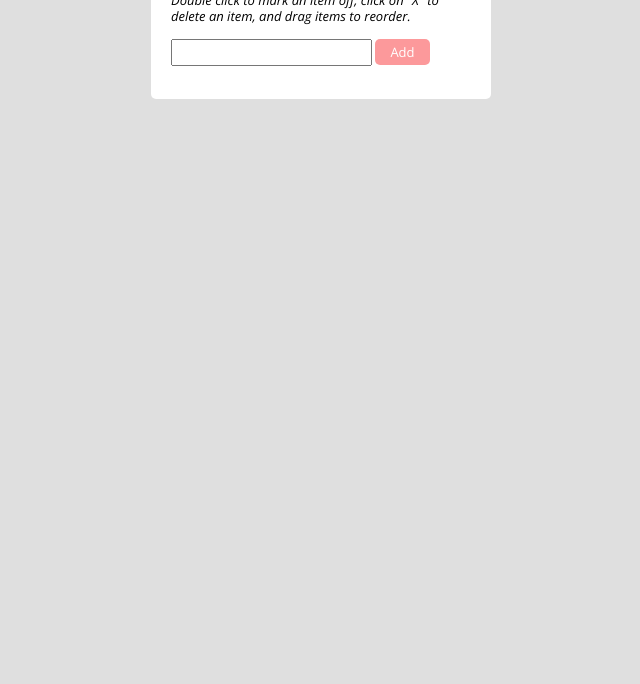
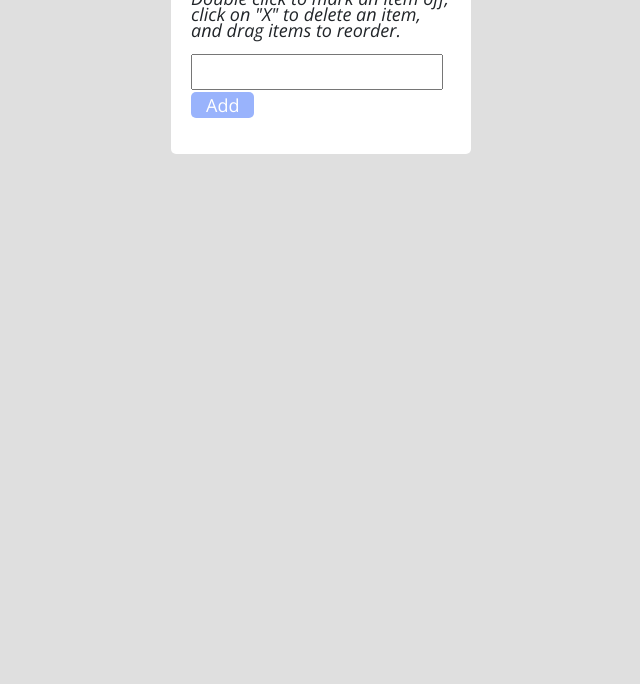
Before and after one commit to Jazzyspoon/CF--to-do-list, a plain HTML site: page index.html in a window 1280 px wide. Shown: the part 116-800 px from the top of the page, without its empty margins (319-959 px from the left). Drawn offline with nearby package versions, Linux system fonts and the light colour scheme.

Commit message:
updating appearance in CSS

```diff
--- a/css/styles.css
+++ b/css/styles.css
@@ -3,6 +3,7 @@
 body {
   font: normal normal 13px/16px "Open Sans", sans-serif;
   background: #dfdfdf;
+  font-size: large;
 }
 
 .container {
@@ -24,7 +25,7 @@ input {
 
 #button {
   display: inline-block;
-  background-color: #fc999b;
+  background-color: #99b3fc;
   color: #ffffff;
   border-radius: 5px;
   text-align: center;
--- a/index.html
+++ b/index.html
@@ -4,6 +4,8 @@
     <meta charset="utf-8">
     <meta name="viewport" content="width=device-width">
     <title>CF To do list</title>
+    <link href="https://cdn.jsdelivr.net/npm/bootstrap@5.0.0-beta3/dist/css/bootstrap.min.css" rel="stylesheet" integrity="sha384-eOJMYsd53ii+scO/bJGFsiCZc+5NDVN2yr8+0RDqr0Ql0h+rP48ckxlpbzKgwra6" crossorigin="anonymous">
+
     <link href="css/styles.css" rel="stylesheet" type="text/css" />
 </head>
 <body>
@@ -17,6 +19,8 @@
         <br />
         <ol id="list"></ol>
     </div>
+    <script src="https://cdn.jsdelivr.net/npm/@popperjs/core@2.9.1/dist/umd/popper.min.js" integrity="sha384-SR1sx49pcuLnqZUnnPwx6FCym0wLsk5JZuNx2bPPENzswTNFaQU1RDvt3wT4gWFG" crossorigin="anonymous"></script>
+<script src="https://cdn.jsdelivr.net/npm/bootstrap@5.0.0-beta3/dist/js/bootstrap.min.js" integrity="sha384-j0CNLUeiqtyaRmlzUHCPZ+Gy5fQu0dQ6eZ/xAww941Ai1SxSY+0EQqNXNE6DZiVc" crossorigin="anonymous"></script>
     <script src="https://code.jquery.com/jquery-3.5.1.js"
         integrity="sha256-QWo7LDvxbWT2tbbQ97B53yJnYU3WhH/C8ycbRAkjPDc=" crossorigin="anonymous"></script>
     <script src="https://code.jquery.com/ui/1.12.1/jquery-ui.js"
```
